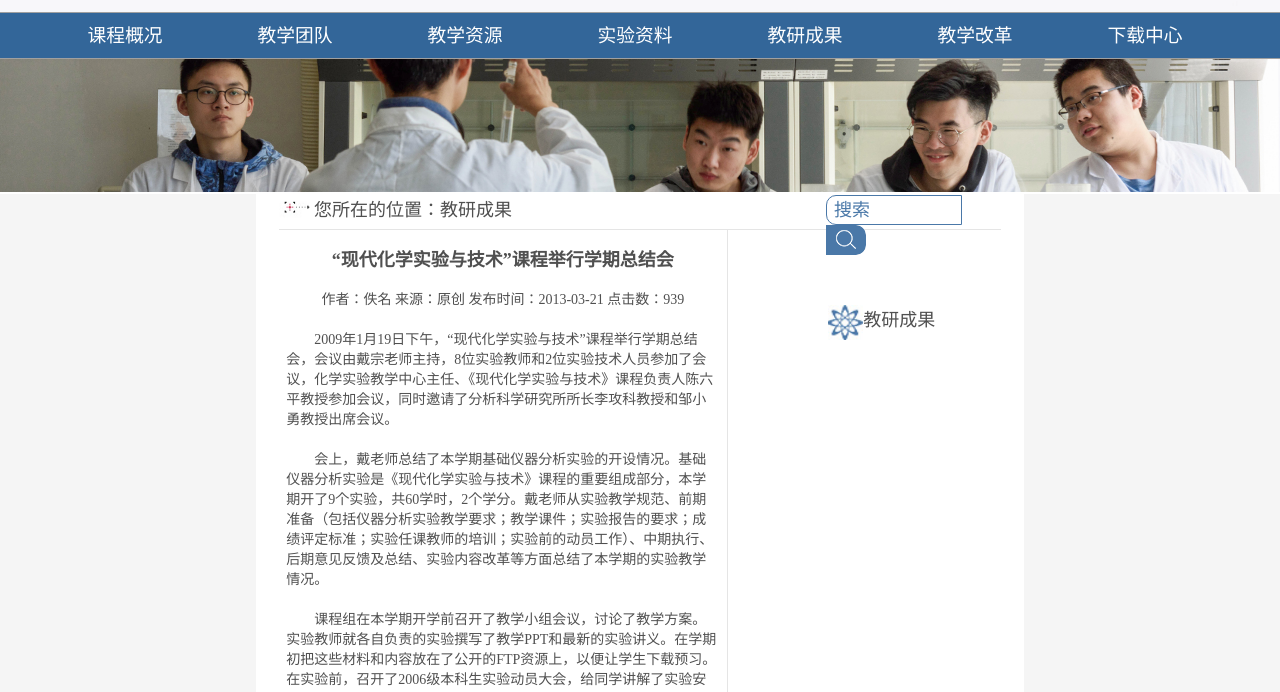
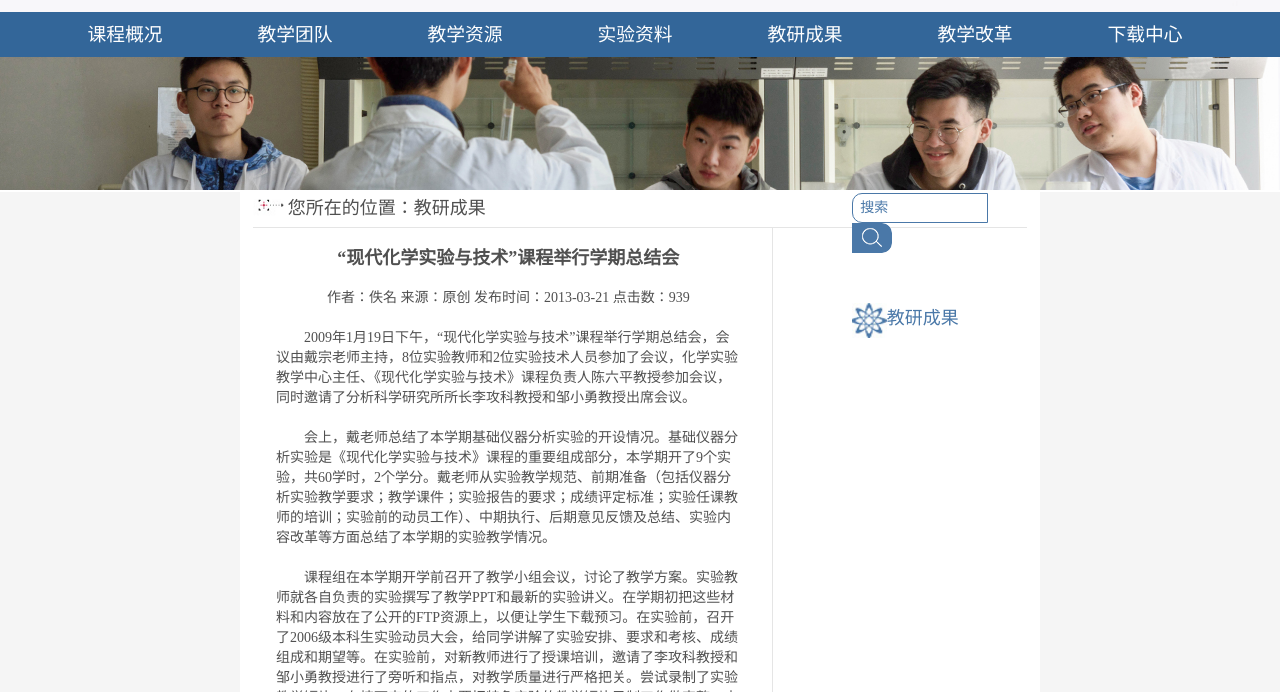
Before and after one commit to everbrez/modern-lab, a plain HTML site: page html/achievement.html in a window 1280 px wide. Shown: the part 108-800 px from the top of the page. Drawn offline with Linux system fonts and the light colour scheme.

Commit message:
Update achievement.css

```diff
--- a/css/achievement.css
+++ b/css/achievement.css
@@ -5,8 +5,7 @@ a:hover{color:#4A78A8}
 header{background-color:#f8f7fa}
 header .container{display:flex;flex-flow:row nowrap;align-items:center;height:120px;background:url("../images/pic1.png") no-repeat right center}
 header .container a{display:inline-block}
-.picture{background-size:100% 100%;  border-color:#a0a0a0;border-style:solid none none none;border-width:1px}
-nav{background-color:#369;font-size:0;border-color:#a0a0a0;border-style:solid none none none;border-width:1px}
+nav{background-color:#369;font-size:0;}
 nav,nav a:hover{color:#fff;font:"Microsoft Yahei"}
 nav .nav-items{display:inline-block;position:relative;font-size:0;width:170px}
 nav .nav-items:hover>a,nav .nav-items:hover>.drop-down a:hover{background-color:#365479}
@@ -17,13 +16,14 @@ nav .drop-down .nav-items{box-shadow:#355276 0 1px 0 0, #345074 0 2px 0 0}
 .icon_location img{
           vertical-align: middle;
         }
-.achievement{height:100%;background-color:#f5f5f5;margin:auto;padding-left: 20%;padding-right: 20%;padding-bottom: 2%;}
-.achiecontainer{height:100%;background-color:#ffffff;margin:auto; padding-right: 3%;padding-left: 3%;  }
+.achievement{height:100%;background-color:#f5f5f5;margin:auto;padding-left: 18.75%;padding-right: 18.75%;padding-bottom:4.6%;}
+.achiecontainer{height:100%;background-color:#ffffff;margin:auto; padding-right: 1.6%;padding-left: 1.6%;  }
 .location_content{font-family: "Microsoft YaHei UI";width:100%;float:left;background-color:#ffffff;border-bottom:#e5e5e5 solid 1px; font-size: 18px;}
 .searchBox{display: block;
       width:175px;
       margin-top:1px;
       height:30px;
+	  font-size: 14px;
       float:right;}
 
 input::-webkit-input-placeholder{
@@ -84,28 +84,30 @@ input:-ms-input-placeholder{
    clear:both;
   border-right: 1px solid #e5e5e5;
   /*padding-right: 19px*/
-  padding-left: 1%;
-  padding-right: 1%;
+  padding-left: 3%;
+  padding-right: 4%;
+  padding-bottom: 1.3%;
   line-height: 2em;
   float:left;
 
 }
+
 .article_left p{
   text-indent:2em;
   font-size: 14px;
-
+  text-align:left;
 }
 .article_right{
   float:right;
- width:33%;
+ width:31.5%;
 
   }
 .article_right_poem img{
           vertical-align: middle;
         }
-.article_right p{line-height:2em;text-align:center;font-size: 18px;}
+.article_right p{line-height:2em;text-align:center;font-size: 18px;font-color:rgba(74,120,168,1.00)}
 .article_right_poem{
-
+ color:rgba(74,120,168,1.00);
  line-height:1em;
   vertical-align: middle;
   text-align:center;
```
